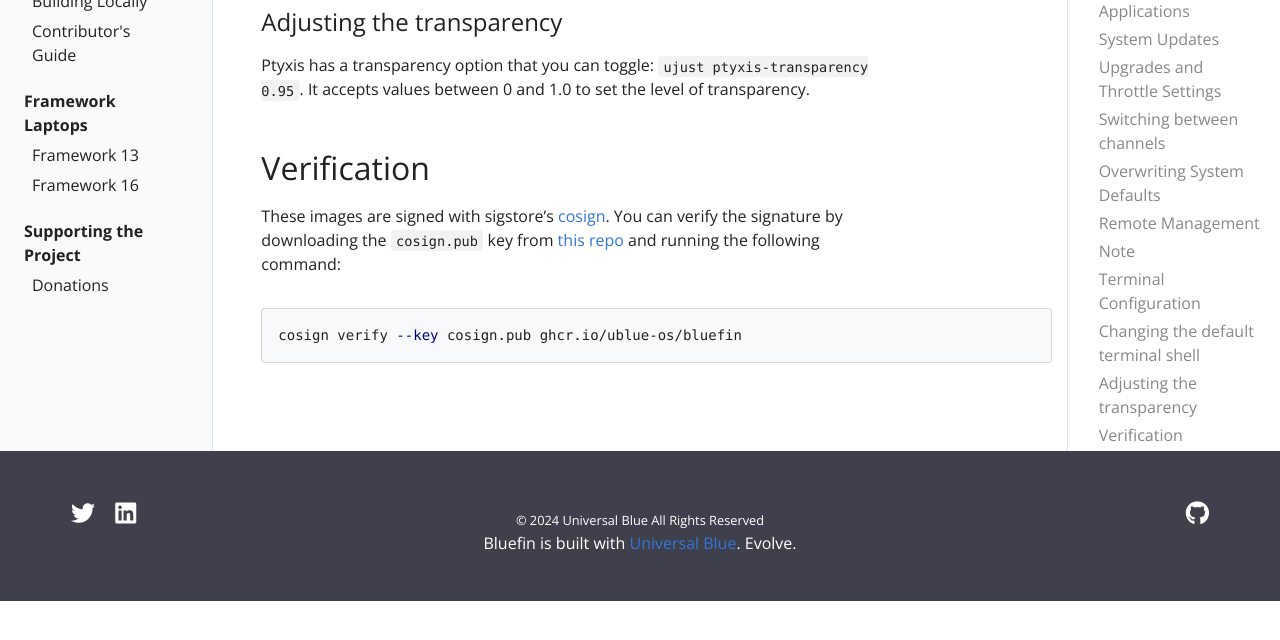
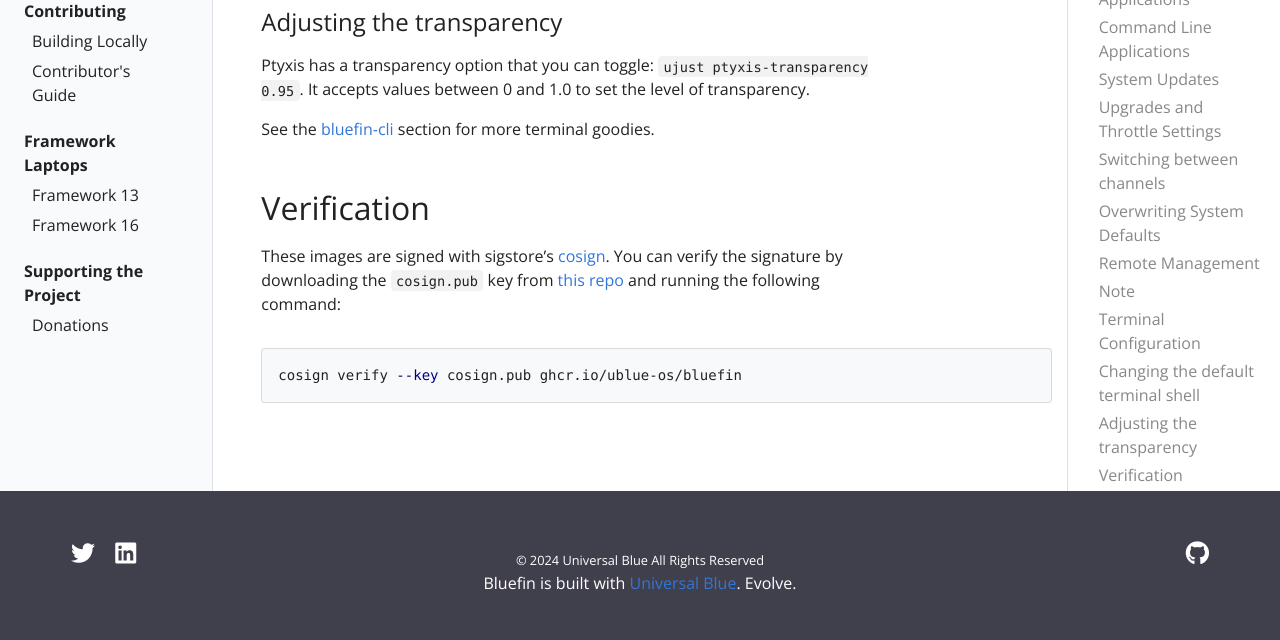
Before and after one commit to ublue-os/bluefin-docs, a Jekyll site: the page built from _docs/administration.md, in a window 1280 px wide and 900 px high, scrolled down 6982 px, cut to the strip 259-899 px from the top of the window. Built offline with Jekyll 4.4.1, drawn with Linux system fonts in a browser that asks for light colours; before the commit the page ends 7842 px from its top, so only the background shows below that.

Commit message:
Update administration.md

```diff
--- a/_docs/administration.md
+++ b/_docs/administration.md
@@ -168,6 +168,8 @@
 
 Ptyxis has a transparency option that you can toggle: `ujust ptyxis-transparency 0.95`. It accepts values between 0 and 1.0 to set the level of transparency.
 
+See the [bluefin-cli](bluefin-dx.md#command-line-experience) section for more terminal goodies.
+
 ## Verification
 
 These images are signed with sigstore's [cosign](https://docs.sigstore.dev/cosign/overview/). You can verify the signature by downloading the `cosign.pub` key from [this repo](https://github.com/ublue-os/bluefin) and running the following command:
```
